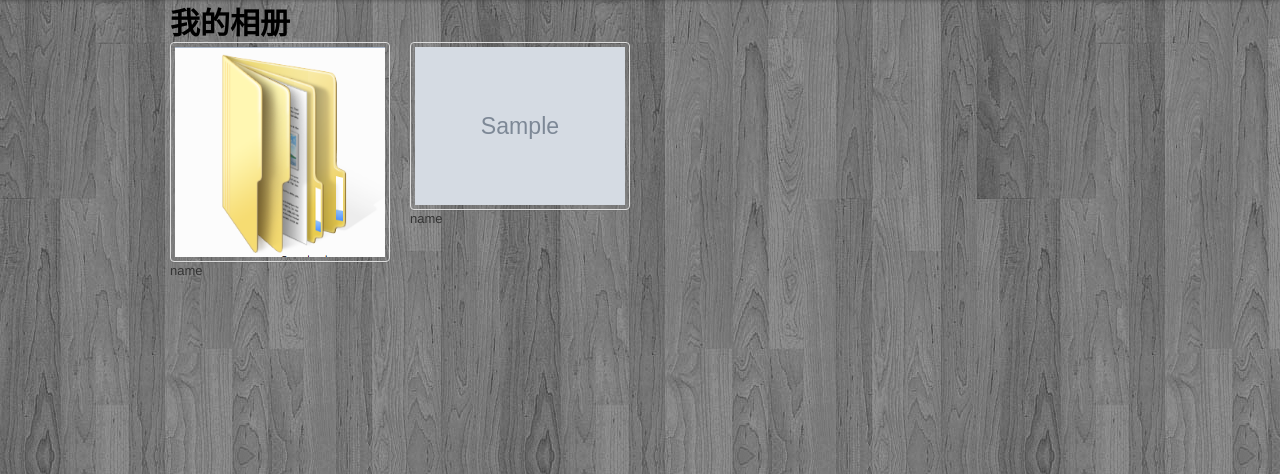
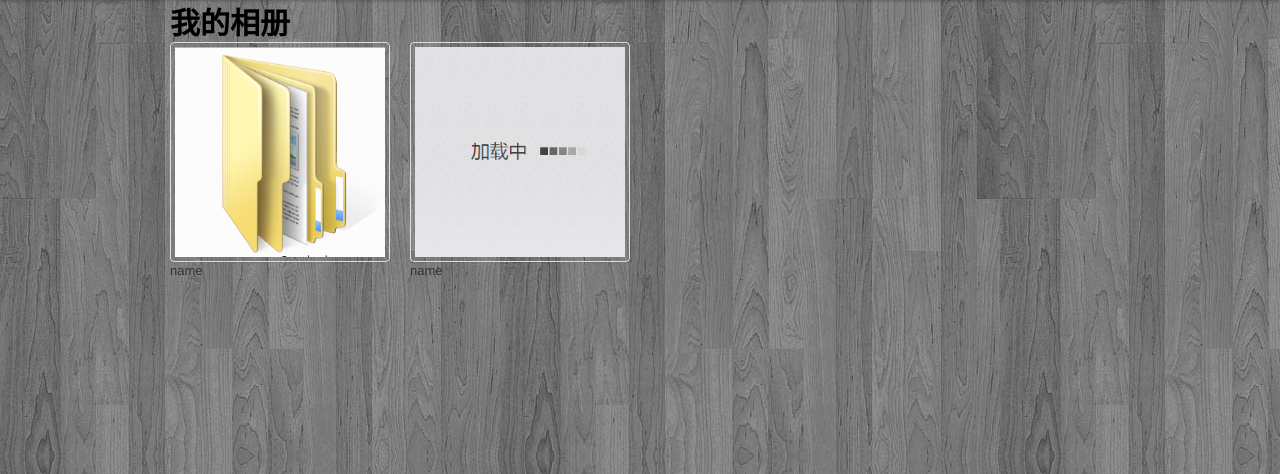
Before and after one commit to lerry/My-Photo-Lib, a Python web app: template template/index.html in a window 1280 px wide. Shown: the part 44-518 px from the top of the page. Run offline with Jinja, Linux system fonts and the light colour scheme; the template is opened without the code that fills it: most values are stand-ins (such as "Sample title", 1, 10 or a date in 2020); grey boxes marked "Sample" are stand-in pictures; some libraries are stand-ins or nearby versions.

Commit message:
change default picture

```diff
--- a/template/index.html
+++ b/template/index.html
@@ -15,7 +15,7 @@
     {% for i in imgs %}
     <li class="span3">
         <a href="{{i.thumbnail}}" class="thumbnail" >
-            <img src="/static/img/default.jpg" class="thumb_img" rel="{{i.thumbnail_small}}" width="270" height="270" alt="">
+            <img src="/static/img/loading.png" class="thumb_img" rel="{{i.thumbnail_small}}" width="270" height="270" alt="">
         </a>
         <span>name</span>
     </li>
```
Also changed, not shown: static/img/default.jpg (deleted), static/img/loading.png (added).
